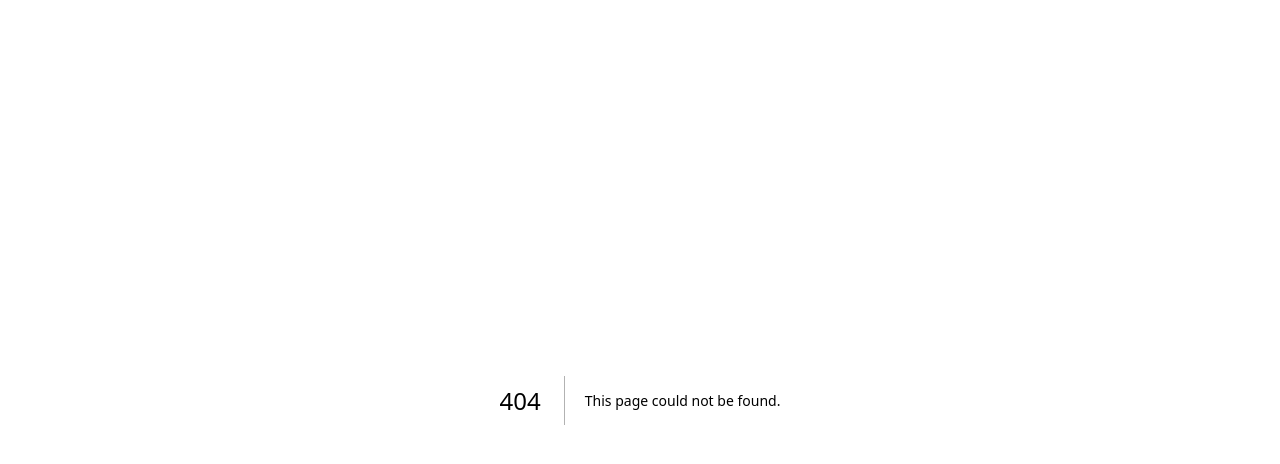
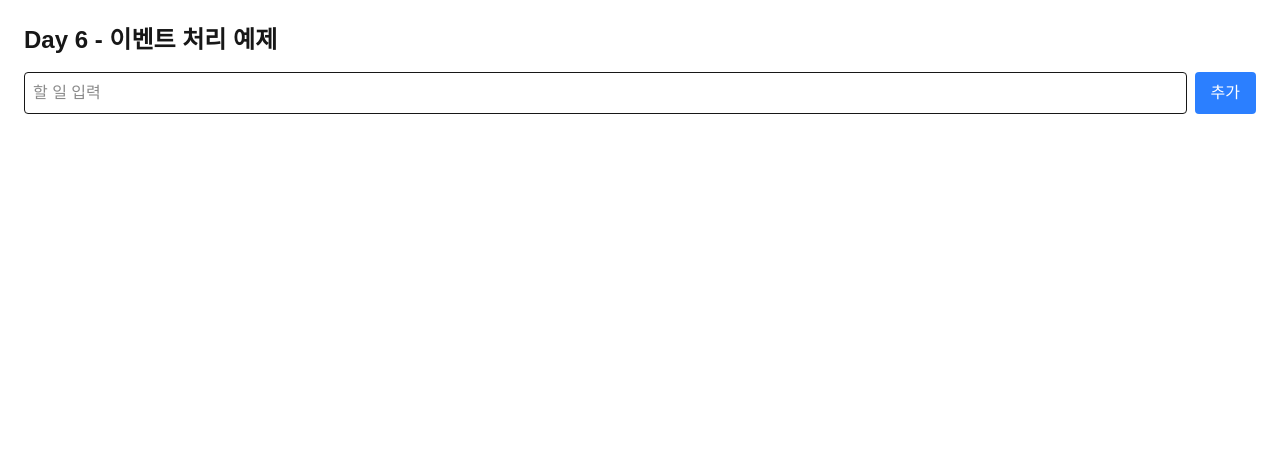
Before and after one commit to manlubo/next, a Next.js app: page /day6 in a window 1280 px wide. Before the commit this address had no page. Shown: the top 464 px of the page. Built offline with nearby package versions, Linux system fonts and the light colour scheme.

Commit message:
#6 사용자 정의 이벤트 함수

```diff
--- /dev/null
+++ b/src/app/day6/page.js
@@ -0,0 +1,25 @@
+"use client";
+
+import TodoForm from "@/components/day6/TodoForm";
+import {useState} from "react";
+import TodoList from "@/components/day6/TodoList";
+
+export default function Day6(){
+  const [todos, setTodos] = useState([]);
+
+  function handleAdd(task) {
+    setTodos([...todos, task]);
+  }
+
+  function handleRemove(index) {
+    setTodos(todos.filter((_, i)  => i !== index));
+  }
+
+  return (
+    <div className="p-6">
+      <h1 className="text-2xl font-bold mb-4">Day 6 - 이벤트 처리 예제</h1>
+      <TodoForm onAdd={handleAdd}/>
+      <TodoList todos={todos} onRemove={handleRemove}/>
+    </div>
+  )
+}
--- /dev/null
+++ b/src/components/day6/TodoForm.jsx
@@ -0,0 +1,22 @@
+"use client";
+
+import {useState} from "react";
+
+export default function TodoForm({onAdd}) {
+  const [task, setTask] = useState("")
+
+  function handleSubmit(e) {
+    e.preventDefault();
+    if(!task.trim()) return;
+    onAdd(task);
+    setTask("");
+  }
+
+  return (
+    <form onSubmit={handleSubmit} className="flex space-x-2">
+      <input type="text" placeholder="할 일 입력" value={task} onChange={e => setTask(e.target.value)} className="border p-2 flex-1 rounded"/>
+      <button type="submmit" className="px-4 py-2 bg-blue-500 text-white rounded">추가</button>
+    </form>
+  )
+
+}
--- /dev/null
+++ b/src/components/day6/TodoList.jsx
@@ -0,0 +1,12 @@
+export default function TodoList({todos, onRemove}){
+  return (
+    <ul className="mt-4 space-y-2">
+      {todos.map((t, i) => (
+        <li key={i} className="flex justify-between items-center border p-2 rounded">
+          <span>{t}</span>
+          <button className="px-2 py-1 bg-red-500 text-white rounded" onClick={() => onRemove(i)}>삭제</button>
+        </li>
+      ))}
+    </ul>
+  )
+}
```
Also changed, not shown: 1 other file (tests, documents, lock files or other folders).
